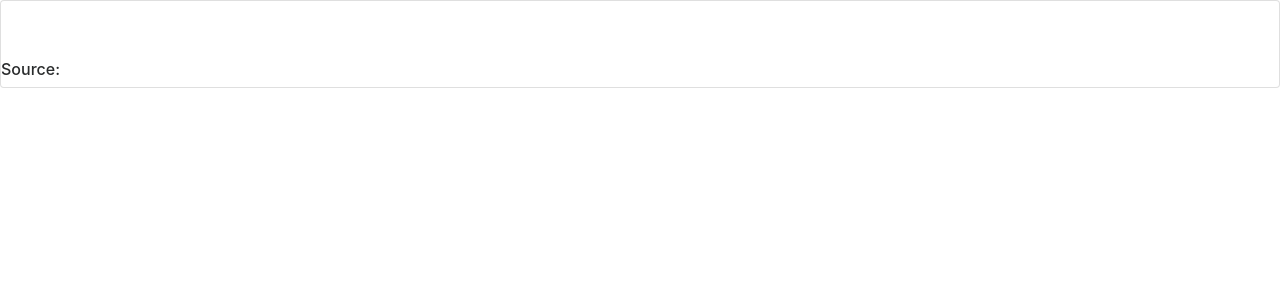
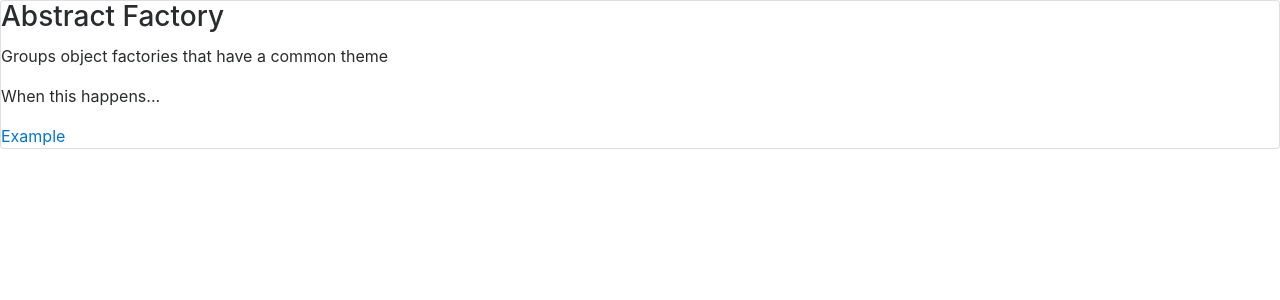
Before and after one commit to kevintrogers/design-pattern-cards, a Vue app in the folder design-cards/: page / in a window 1280 px wide. Shown: the top 300 px of the page. Built offline with nearby package versions, Linux system fonts and the light colour scheme.

Commit message:
bound data to card

```diff
--- a/design-cards/src/App.vue
+++ b/design-cards/src/App.vue
@@ -1,9 +1,19 @@
 <template>
-  <div class='card'>
-    <card-title></card-title>
-    <card-content></card-content>
-    <card-use-case></card-use-case>
-    <card-example></card-example>
+  <div class='card' >
+    <div v-for="pattern in patterns">
+      <h3 class='card-title'> {{pattern.title}}</h3>
+      <div class='card-content'>
+        <p> {{pattern.content}}</p>
+      </div>
+      <div class='card-content'>
+        <p> {{pattern.useCase}}</p>
+      </div>
+     <div class='card-content'>
+    <a :href="pattern.source">Example</a>
+    </div>
+
+
+    </div>
   </div>
 
 </template>
@@ -12,6 +22,19 @@
 
 
 export default {
+  data: function () {
+    return {
+      patterns: [
+        { title: 'Abstract Factory',
+          content: 'Groups object factories that have a common theme',
+          useCase: 'When this happens...',
+          example: 'For Example...',
+          source: 'http://spicymonkeymedia.com'
+        }
+      ]
+    }
+
+  }
 
 
 }
--- a/design-cards/src/components/CardContent.vue
+++ /dev/null
@@ -1,7 +0,0 @@
-<template>
-    <p>{{content}}</p>
-</template>
-
-<script>
-
-</script>
--- a/design-cards/src/components/CardTitle.vue
+++ /dev/null
@@ -1,7 +0,0 @@
-<template>
-    <h3 class='card-title'> {{ title }}</h3>
-</template>
-
-<script>
-
-</script>
--- a/design-cards/src/components/Example.vue
+++ /dev/null
@@ -1,10 +0,0 @@
-<template>
-    <div>
-    <p>{{ example }}</p>
-    <h6>Source: {{ source }}</h6>
-    </div>
-</template>
-
-<script>
-
-</script>
--- a/design-cards/src/components/UseCase.vue
+++ /dev/null
@@ -1,7 +0,0 @@
-<template>
-    <p>{{useCase}}</p>
-</template>
-
-<script>
-
-</script>
```
Also changed, not shown: design-cards/src/main.js (+2 -8 lines).
